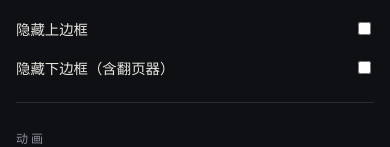
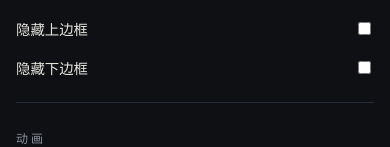
Before and after one commit to gushengsheng/sentences, a React (Vite) app: page / in a window 390 px wide. Both pictures are taken after a click on the button "设置". Shown: the part 186-333 px from the top of the page. Built offline with nearby package versions, Linux system fonts and the light colour scheme.

Commit message:
设置去掉括号备注；手机端翻页器下移，底栏隐藏时贴底

```diff
--- a/src/Game.tsx
+++ b/src/Game.tsx
@@ -358,7 +358,7 @@ export default function Game(props: GameProps) {
 
   return (
     <div
-      className="app"
+      className={`app${settings.hideBottombar && !chromeOpen ? ' chrome-hide-bottom' : ''}`}
       onContextMenu={(e) => {
         e.preventDefault();
         quickEndTurn();
--- a/src/screens.tsx
+++ b/src/screens.tsx
@@ -479,7 +479,7 @@ export function SettingsScreen({
         </label>
 
         <label className="field row">
-          <span>隐藏下边框（含翻页器）</span>
+          <span>隐藏下边框</span>
           <input
             type="checkbox"
             checked={settings.hideBottombar}
--- a/src/styles.css
+++ b/src/styles.css
@@ -2253,3 +2253,13 @@ button {
 [data-theme='mono'] .float-ap b {
   color: #ffffff;
 }
+
+/* 手机：翻页器位置微调；底栏隐藏时贴底 */
+@media (max-width: 720px) {
+  .pager {
+    bottom: 132px;
+  }
+  .app.chrome-hide-bottom .pager {
+    bottom: 24px;
+  }
+}
```
